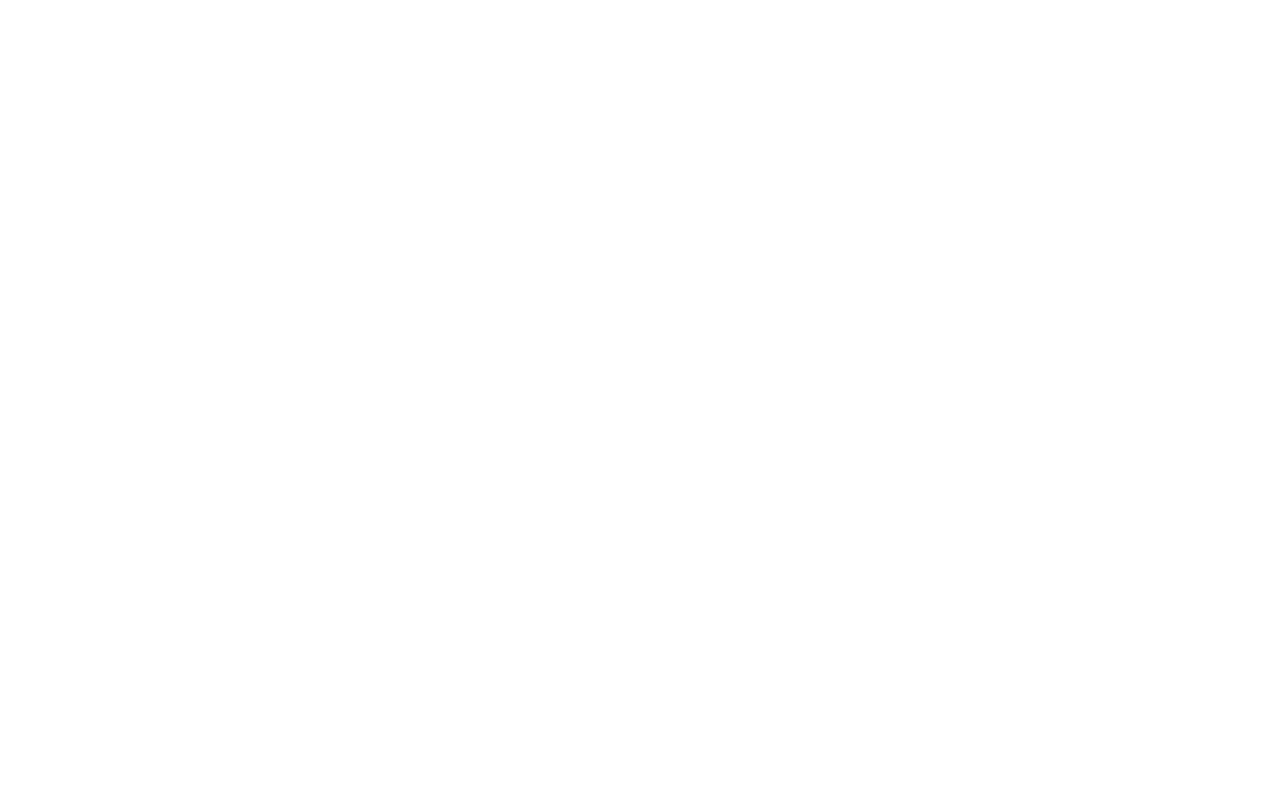
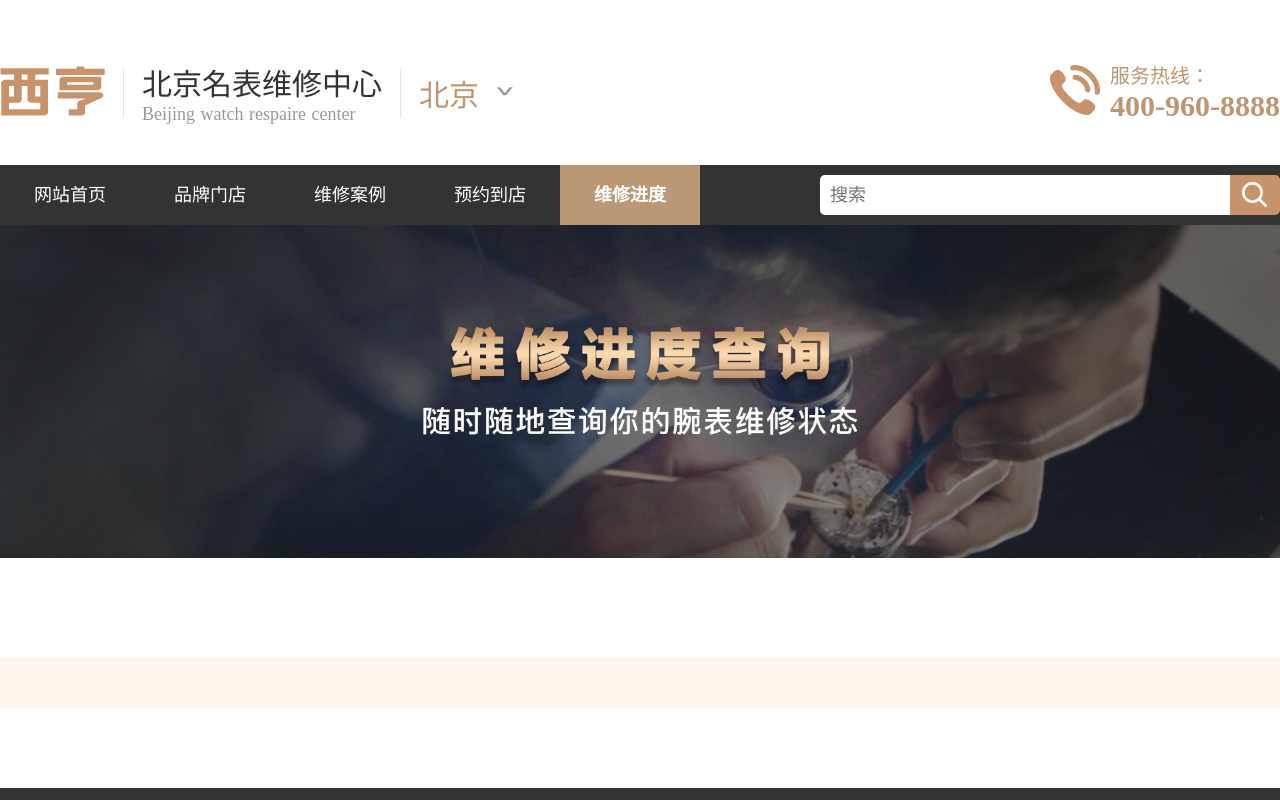
Before and after one commit to zw9love/watch, a Nuxt app: page /servicelist in a window 1280 px wide. Before the commit this address had no page. Shown: the top 800 px of the page. Built offline with nearby package versions, Linux system fonts and the light colour scheme; what mint-ui, vux would draw is missing.

Commit message:
add service list page

```diff
--- /dev/null
+++ b/pages/servicelist.vue
@@ -0,0 +1,65 @@
+<template>
+  <div class="container">
+    <!--Header-->
+    <Header :pageIndex="4"/>
+
+    <!--banner-->
+    <div class="banner">
+      <img src="../assets/img/demand_banner@2x.png" alt="">
+    </div>
+
+    <!--main-->
+    <main class="main">
+      <div class="main-cell">
+        <div class="main-cell-title">
+
+        </div>
+      </div>
+    </main>
+
+    <!--Footer-->
+    <Footer/>
+  </div>
+</template>
+
+<script>
+  import Header from '../components/Header'
+  import Footer from '../components/Footer'
+
+  export default {
+    name: "servicelist",
+    components: {
+      Header,
+      Footer,
+    },
+    data() {
+      return {
+
+      }
+    }
+  }
+</script>
+
+<style scoped>
+  .banner {
+
+  }
+
+  .banner img {
+    width: 100%;
+    cursor: pointer;
+    vertical-align: middle;
+  }
+
+  .main{
+    max-width: 1280px;
+    margin: 100px auto 0 auto;
+  }
+
+  .main-cell .main-cell-title{
+    height: 50px;
+    line-height: 50px;
+    background-color: #FFF6ED;
+  }
+
+</style>
```
